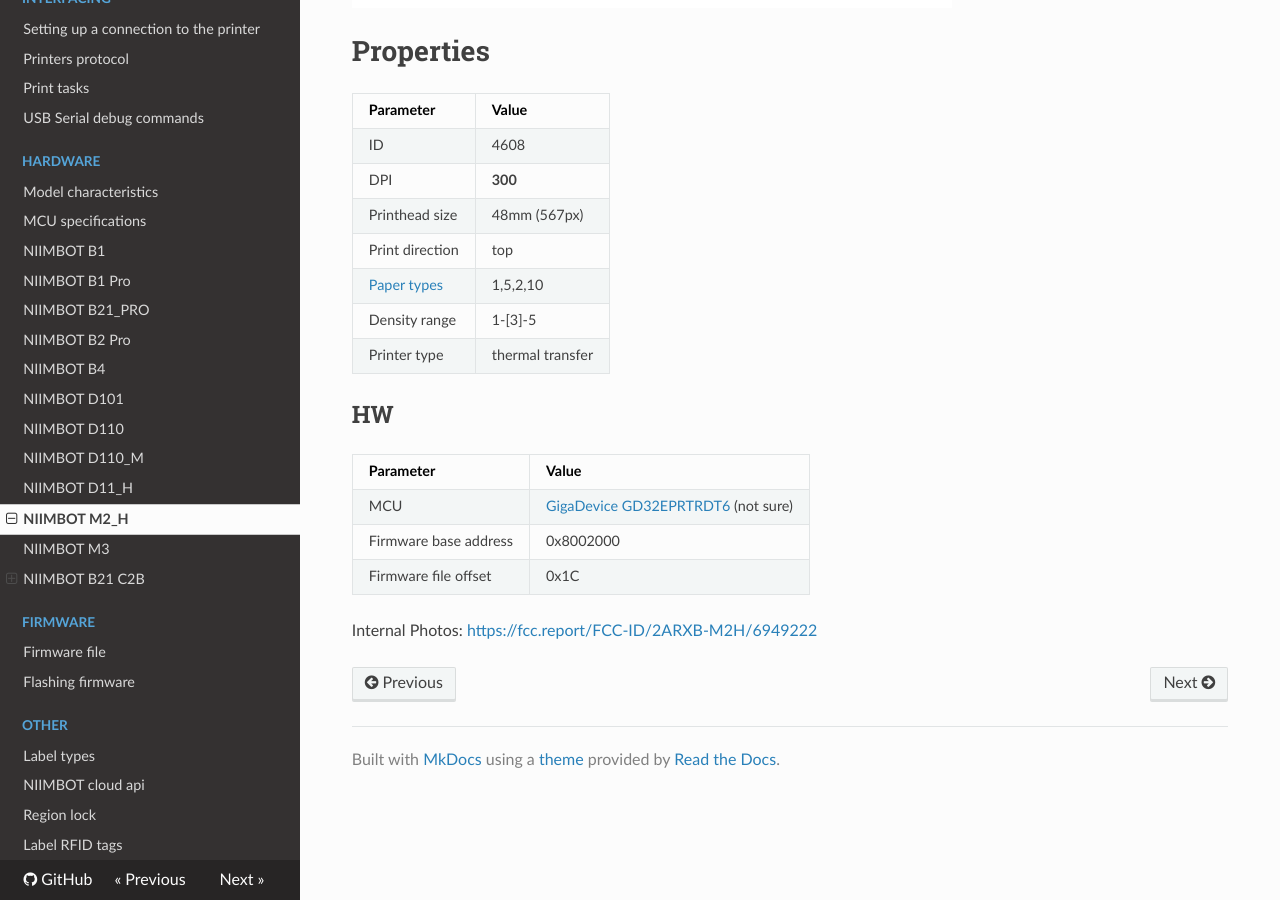
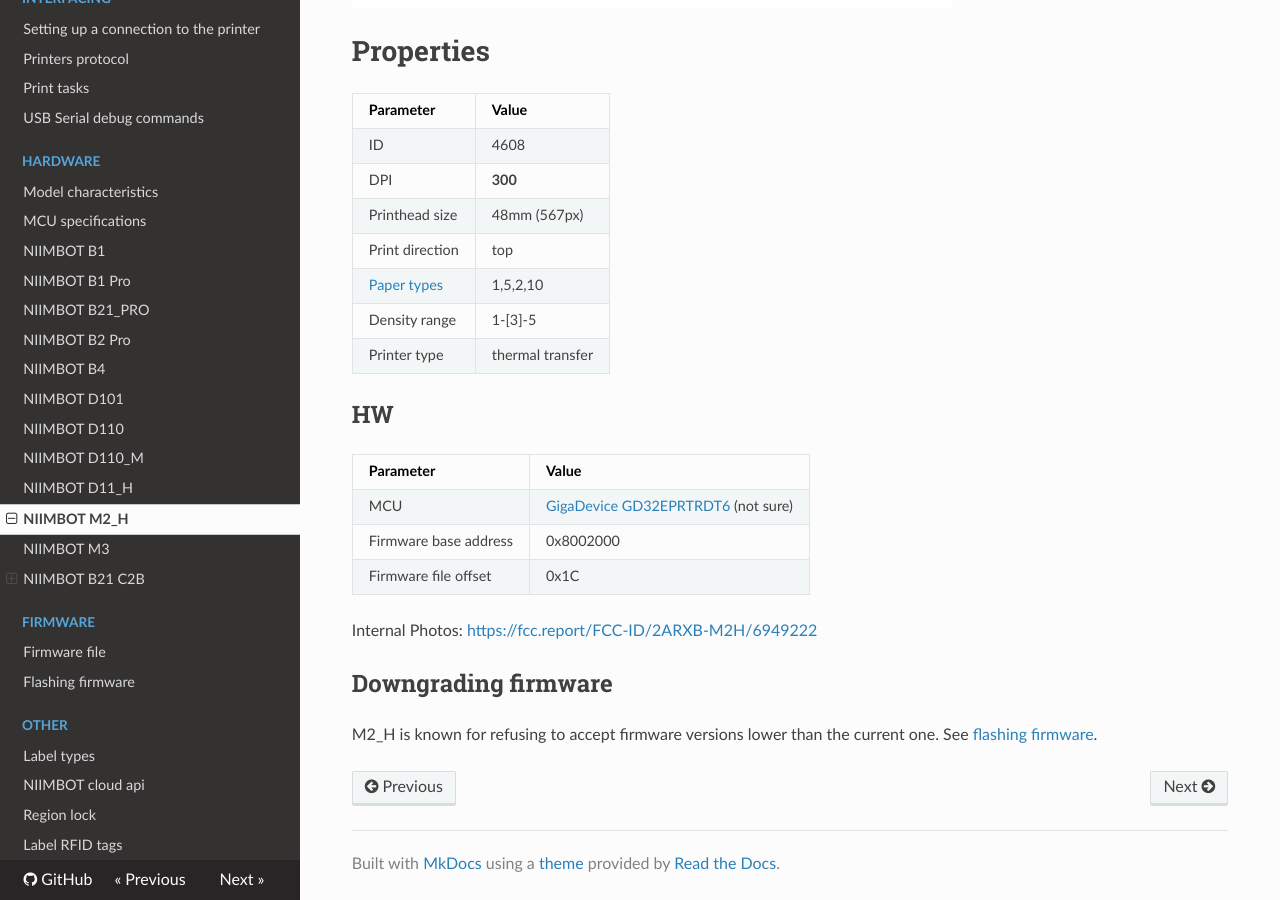
Before and after one commit to MultiMote/niimbot-wiki, an MkDocs documentation site: the page built from docs/hardware/niimbot-m2h.md, in a window 1280 px wide and 900 px high, scrolled down 752 px. Built offline with MkDocs 1.6.1, drawn with Linux system fonts in a browser that asks for light colours; nearby versions of some CDN libraries.

Commit message:
Add downgrading firmware section to niimbot-m2h.md

```diff
--- a/docs/hardware/niimbot-m2h.md
+++ b/docs/hardware/niimbot-m2h.md
@@ -27,3 +27,8 @@
 
 
 Internal Photos: https://fcc.report/FCC-ID/2ARXB-M2H/6949222
+
+## Downgrading firmware
+
+M2_H is known for refusing to accept firmware versions lower than the current one.
+See [flashing firmware](../firmware/flashing-firmware.md#downgrading-firmware).
```
